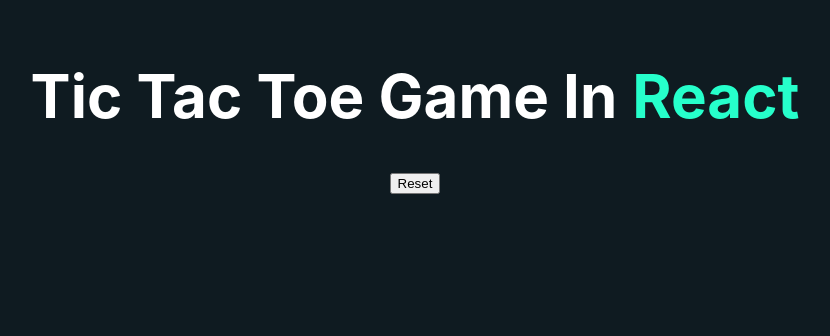
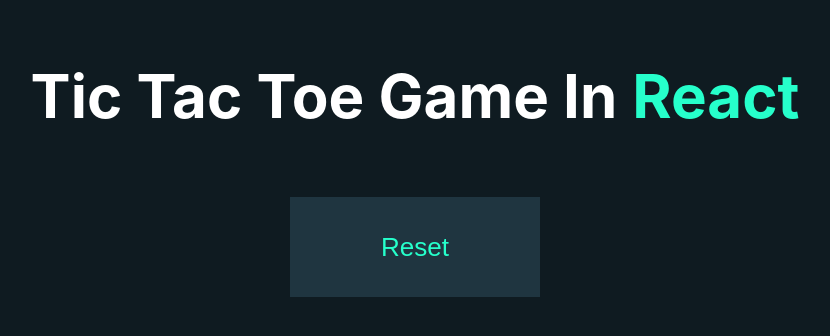
Before and after one commit to Faizan3N/Tic-Tac-Toe, a React (Create React App) app: page / in a window 1280 px wide. Shown: the top 336 px of the page, without its empty margins (225-1055 px from the left). Built offline with nearby package versions, Linux system fonts and the light colour scheme.

Commit message:
Error removed

```diff
--- a/src/Components/Assets/TicTacToe.css
+++ b/src/Components/Assets/TicTacToe.css
@@ -15,3 +15,16 @@
     color: #26ffcb;
     padding-left: 15px;
 }
+.reset{
+    width: 250px;
+    height: 100px;
+    border: none;
+    outline: none;
+    cursor: pointer;
+    background-radius: 50px;
+    background: #1f3540;
+    font-size: 26px;
+    color: #26ffcb;
+    margin-top: 25px;
+    margin-bottom: 50px;
+}
```
